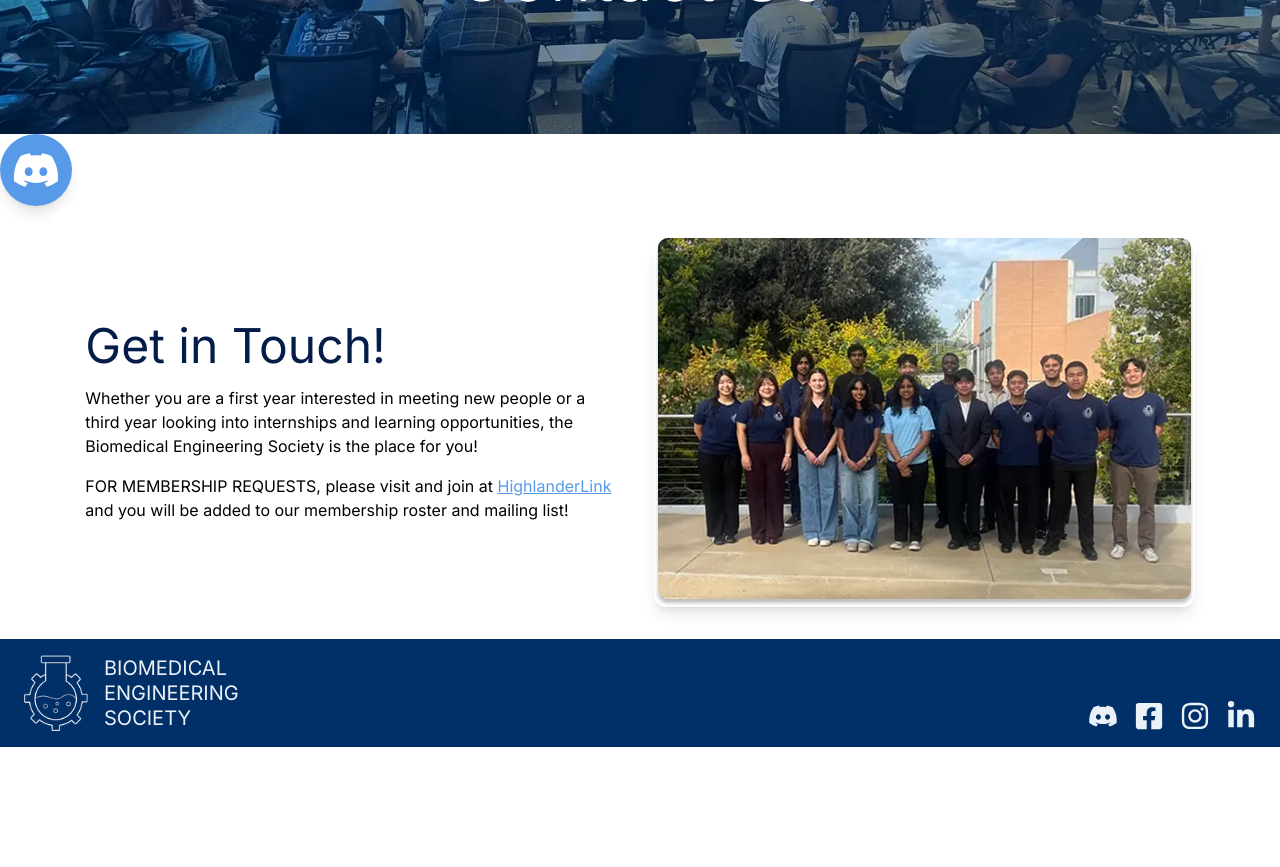
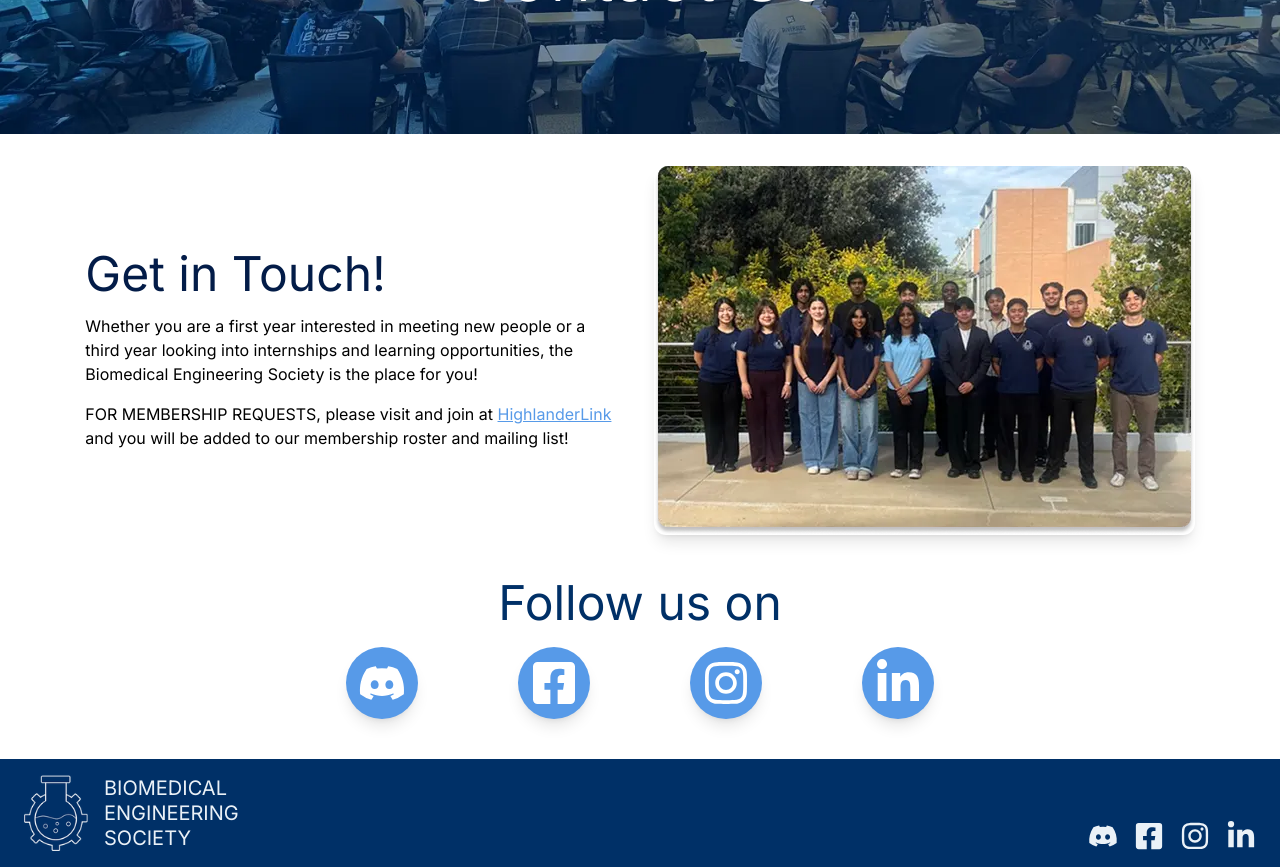
Before and after one commit to acm-ucr/bmes-website, a Next.js app: page /contact in a window 1280 px wide. Shown: the part 280-1147 px from the top of the page. Before the commit the page ends 1027 px from the top, so only its background shows below. Built offline with nearby package versions, Linux system fonts and the light colour scheme.

Commit message:
fixing social media buttons

```diff
--- a/src/app/contact/page.tsx
+++ b/src/app/contact/page.tsx
@@ -1,20 +1,18 @@
 import Header from "@/components/Header";
 import contactHeader from "@/public/headers/contactHeader.webp";
-import SocialButton from "@/components/SocialButton";
-import { FaDiscord } from "react-icons/fa";
+import FollowUs from "@/components/contact/FollowUs";
 import GetInTouch from "@/components/contact/GetInTouch";
+
 
 const Contact = () => {
  return (
    <div>
      <Header title="Contact Us" image={contactHeader} />
-      <SocialButton
-        link="https://discord.com/invite/7GNPMW7WSW?fbclid=PAZXh0bgNhZW0CMTEAc3J0YwZhcHBfaWQMMjU2MjgxMDQwNTU4AAGn34U9YaLyDhICIaNzOHtLjvqxueBan3elDUjVTVFFzipfpvsyGMwyvgLvTUM_aem_si5PEemM00N8TnKpOVyGSA"
-        icon={FaDiscord}
-      />
      <GetInTouch />
+     <FollowUs />
    </div>
  );
 };
 
+
 export default Contact;
--- a/src/components/contact/FollowUs.tsx
+++ b/src/components/contact/FollowUs.tsx
@@ -0,0 +1,21 @@
+import SocialLinks from "@/data/contact";
+import SocialIcon from "./SocialIcon";
+
+
+const FollowMap = () => {
+ return (
+   <div>
+     <p className="font-inter text-bmes-blue-200 text-center text-[48px]">
+       Follow us on
+     </p>
+     <div className="item-center mt-2 mb-10 flex flex-row justify-center gap-25">
+       {SocialLinks.map((item) => (
+         <SocialIcon icon={item.icon} url={item.url} />
+       ))}
+     </div>
+   </div>
+ );
+};
+
+
+export default FollowMap;
--- /dev/null
+++ b/src/components/contact/SocialIcon.tsx
@@ -0,0 +1,25 @@
+import React from "react";
+import Link from "next/link";
+
+
+interface SocialIconProps {
+ icon: React.ComponentType;
+ url: string;
+}
+
+
+const SocialIcon = ({ icon, url }: SocialIconProps) => {
+ const Icon = icon;
+ return (
+   <Link
+     href={url}
+     target="_blank"
+     className="bg-bmes-blue-300 h-18 w-18 rounded-full p-3 text-5xl text-white shadow-lg"
+   >
+     <Icon />
+   </Link>
+ );
+};
+
+
+export default SocialIcon;
--- a/src/data/contact.ts
+++ b/src/data/contact.ts
@@ -0,0 +1,29 @@
+import {
+ FaDiscord,
+ FaInstagram,
+ FaFacebookSquare,
+ FaLinkedinIn,
+} from "react-icons/fa";
+
+
+export const SocialLinks = [
+ {
+   icon: FaDiscord,
+   url: "https://discord.com/invite/7GNPMW7WSW",
+ },
+ {
+   icon: FaFacebookSquare,
+   url: "https://www.facebook.com/groups/bmesucr/",
+ },
+ {
+   icon: FaInstagram,
+   url: "https://www.instagram.com/bmesatucr/",
+ },
+ {
+   icon: FaLinkedinIn,
+   url: "https://www.linkedin.com/company/bmes-at-uc-riverside/",
+ },
+];
+
+
+export default SocialLinks;
```
Lines whose indentation alone changed are shown as unchanged.
